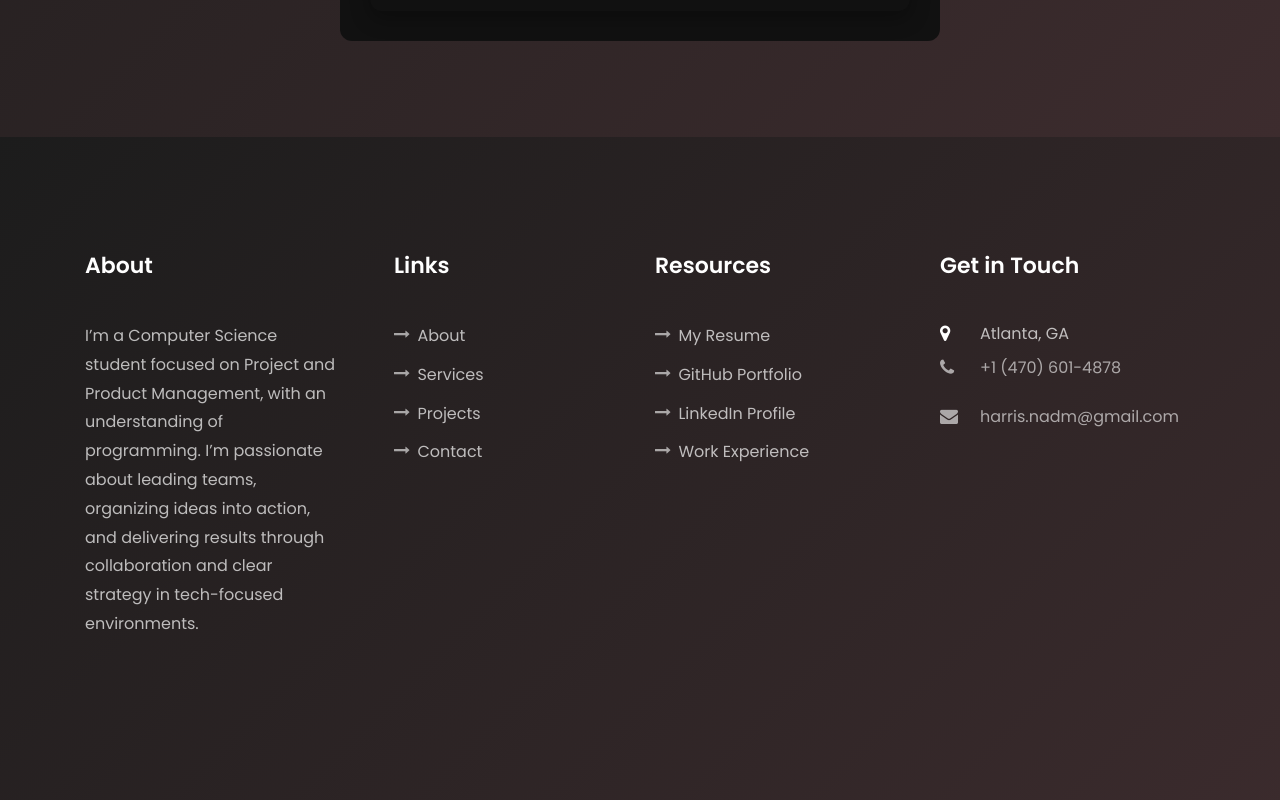
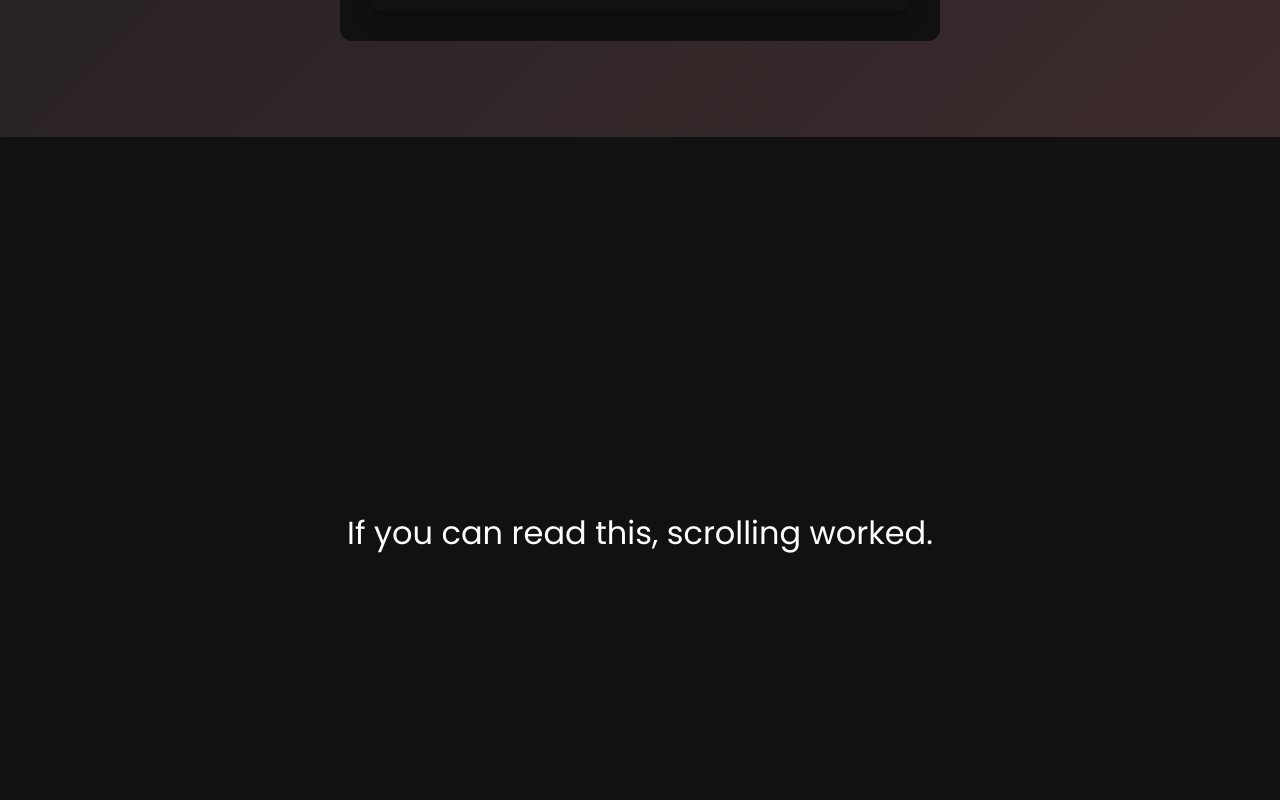
Before and after one commit to Harris1250/muhammad-portfolio, a plain HTML site: page index.html in a window 1280 px wide. Shown: the part 9540-10340 px from the top of the page. Drawn offline with Linux system fonts and the light colour scheme; files whose address does not match are found by name.

Commit message:
Test: added blank section to isolate scroll issue

```diff
--- a/index.html
+++ b/index.html
@@ -642,6 +642,11 @@ TOOLS USED IN PROJECTS SECTION (4 projects, 4 bullets each)
   </div>
     </section>
 
+	<section id="test-scroll" style="height: 100vh; background: #111; color: white; display: flex; align-items: center; justify-content: center;">
+  <h1 style="font-size: 32px;">If you can read this, scrolling worked.</h1>
+</section>
+
+
 <footer class="ftco-footer ftco-section">
   <div class="container">
     <div class="row mb-5">
--- a/js/main.js
+++ b/js/main.js
@@ -1,11 +1,7 @@
-AOS.init({
-  duration: 800,
-  easing: 'slide',
-  disable: function () {
-    return window.innerWidth < 768; // disables AOS on mobile
-  },
-  once: true
-});
+ AOS.init({
+ 	duration: 800,
+ 	easing: 'slide'
+ });
 
 (function($) {
 
```
